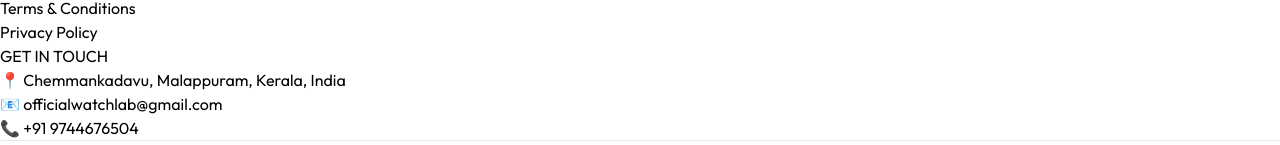
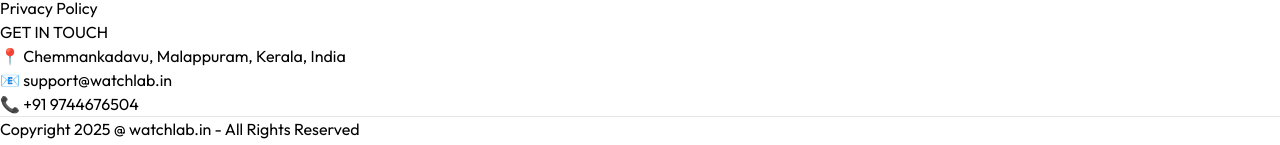
Before and after one commit to watchlab-co/client, a React (Vite) app: page /collection in a window 1280 px wide. Shown: the part 1139-1284 px from the top of the page. Built offline with nearby package versions, Linux system fonts and the light colour scheme; no server answers.

Commit message:
Update the email

```diff
--- a/src/components/Footer.jsx
+++ b/src/components/Footer.jsx
@@ -42,7 +42,7 @@
                     <p className='text-xl font-medium mb-5'>GET IN TOUCH</p>
                     <ul className='flex flex-col gap-1 text-gray-600'>
                         <li>📍 Chemmankadavu, Malappuram, Kerala, India</li>
-                        <li>📧 <a href="mailto:officialwatchlab@gmail.com">officialwatchlab@gmail.com</a></li>
+                        <li>📧 <a href="mailto:support@watchlab.in">support@watchlab.in</a></li>
                         <li>📞 <a href="tel:+919744676504">+91 9744676504</a></li>
                     </ul>
                 </div>
--- a/src/components/Navbar.jsx
+++ b/src/components/Navbar.jsx
@@ -19,9 +19,7 @@
     return (
         <div className='flex items-center justify-between py-5 font-medium'>
             <Link to='/'><span className='text-2xl font-bold'>Watch Lab</span></Link>
-            <NavLink to='/collection' className='flex flex-col items-center gap-1 sm:hidden'>
-                <p>COLLECTION</p>
-            </NavLink>
+
 
 
             <ul className='hidden sm:flex gap-5 text-sm text-gray-700'>
--- a/src/pages/Collection.jsx
+++ b/src/pages/Collection.jsx
@@ -85,6 +85,7 @@
         </p>
 
         {/* Category Filter */}
+        <div>
           <div className={`border border-gray-300 pl-5 py-3 mt-6 ${showFilter ? '' : 'hidden'} sm:block`}>
             <p className='mb-3 text-sm font-medium'>CATEGORIES</p>
             <div className="flex flex-col gap-2 text-sm font-light text-gray-700">
@@ -112,6 +113,7 @@
                   <input onChange={toggleSubCategory} className='w-3' type="checkbox" value={brand} />{brand}
                 </p>
               ))}
+            </div>
           </div>
         </div>
       </div>
--- a/src/pages/Contact.jsx
+++ b/src/pages/Contact.jsx
@@ -14,7 +14,7 @@
       <div className='flex flex-col justify-center items-start gap-6'>
         <p className='font-semibold text-xl text-gray-600' >Watch Lab</p>
         <p className='text-gray-500'>Malappuram <br />Kerala, India</p>
-        <p className='text-gray-500' >Tel : (+91) 999999999 <br /> officialwatchlab@gmail.com</p>
+        <p className='text-gray-500' >Tel : (+91) 999999999 <br /> support@watchlab.in</p>
         <p className='font-semibold text-xl text-gray-600'>Careers at Forever</p>
         <p className='text-gray-500'>Learn more about our teams and job openings.</p>
         <button className=' border border-black px-8 py-4 text-sm hover:bg-black hover:text-white transition-all duration-500'>Explore Jobs</button>
--- a/src/pages/FAQs.jsx
+++ b/src/pages/FAQs.jsx
@@ -11,7 +11,7 @@
         </div>
         <div>
           <h2 className="text-lg font-semibold">How can I contact WatchLab?</h2>
-          <p>Email: officialwatchlab@gmail.com</p>
+          <p>Email: support@watchlab.in</p>
           <p>Phone: 9744676504</p>
         </div>
         <div>
--- a/src/pages/PrivacyPolicy.jsx
+++ b/src/pages/PrivacyPolicy.jsx
@@ -7,7 +7,7 @@
       <p>WatchLab values your privacy. We collect only necessary information for order processing and customer support.</p>
       <p className="mt-4">Your data is never shared with third parties.</p>
       <p className="mt-4">For any privacy concerns, contact:</p>
-      <p className="mt-2 font-semibold">📧 officialwatchlab@gmail.com</p>
+      <p className="mt-2 font-semibold">📧 support@watchlab.in</p>
       <p className="font-semibold">📞 9744676504</p>
     </div>
   );
--- a/src/pages/Product.jsx
+++ b/src/pages/Product.jsx
@@ -98,7 +98,7 @@
               if (added) {
                 toast.success('Item added to cart!');
                 navigate('/cart');
-              }else{
+              } else {
                 toast.error('Please Login with Account')
                 navigate("/login")
               }
--- a/src/pages/RefundPolicy.jsx
+++ b/src/pages/RefundPolicy.jsx
@@ -7,7 +7,7 @@
       <p>WatchLab follows a strict **no-refund policy**. We do not accept cancellations or refunds under any circumstances.</p>
       <p className="mt-4">However, if you receive a damaged product, you can request a refund by providing a clear **unboxing video** as proof.</p>
       <p className="mt-4">For refund requests, contact us within 24 hours of delivery at:</p>
-      <p className="mt-2 font-semibold">📧 Email: officialwatchlab@gmail.com</p>
+      <p className="mt-2 font-semibold">📧 Email: support@watchlab.in</p>
       <p className="font-semibold">📞 Phone: 9744676504</p>
     </div>
   );
--- a/src/pages/ShippingPolicy.jsx
+++ b/src/pages/ShippingPolicy.jsx
@@ -23,7 +23,7 @@
 
       <h2 className="text-lg font-semibold mt-4">📞 Contact Us</h2>
       <p>For shipping-related queries, contact us at:</p>
-      <p className="mt-2 font-semibold">📧 Email: officialwatchlab@gmail.com</p>
+      <p className="mt-2 font-semibold">📧 Email: support@watchlab.in</p>
       <p className="font-semibold">📞 Phone: 9744676504</p>
     </div>
   );
--- a/src/pages/Terms.jsx
+++ b/src/pages/Terms.jsx
@@ -11,7 +11,7 @@
         <li>Payment must be completed before shipping.</li>
       </ul>
       <p className="mt-4">For questions, contact:</p>
-      <p className="mt-2 font-semibold">📧 officialwatchlab@gmail.com</p>
+      <p className="mt-2 font-semibold">📧 support@watchlab.in</p>
       <p className="font-semibold">📞 9744676504</p>
     </div>
   );
```
Lines whose indentation alone changed are shown as unchanged.
